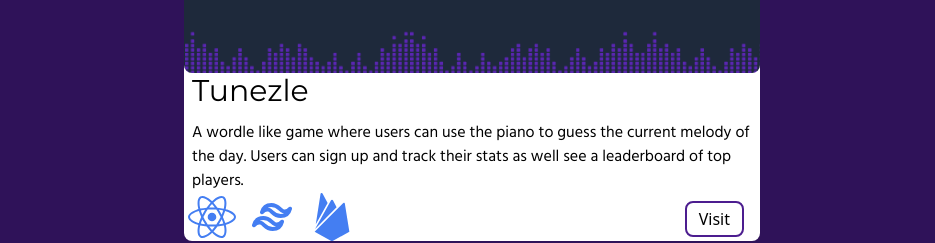
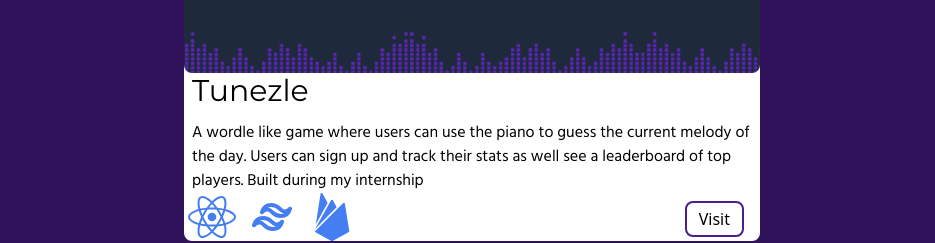
Before and after one commit to njandersen/personal-siteV2, a React (Vite) app: page / in a window 1280 px wide. Shown: the part 1560-1803 px from the top of the page, without its empty margins (168-1103 px from the left). Built offline with nearby package versions, Linux system fonts and the light colour scheme.

Commit message:
add more info to projects

```diff
--- a/src/components/Portfolio.jsx
+++ b/src/components/Portfolio.jsx
@@ -7,7 +7,7 @@ const projects = [
   {
     title: "Tunezle",
     description:
-      "A wordle like game where users can use the piano to guess the current melody of the day. Users can sign up and track their stats as well see a leaderboard of top players.",
+      "A wordle like game where users can use the piano to guess the current melody of the day. Users can sign up and track their stats as well see a leaderboard of top players. Built during my internship",
     imageUrl: "./Tunezle2.0.png",
     icons: ["React", "Tailwind", "Firebase"],
     link: "https://tunezle.com/",
@@ -23,7 +23,7 @@ const projects = [
   {
     title: "Nushi",
     description:
-      "A free AI art generator that uses OpenAI's Dalle-2 api to generate images based on user prompts.",
+      "A free AI art generator that uses OpenAI's Dalle-2 api to generate images based on user prompts. Built during my internship",
     imageUrl: "./nushiai.png",
     icons: ["React", "Tailwind", "Node.js"],
     link: "https://nushiai.com/",
```
